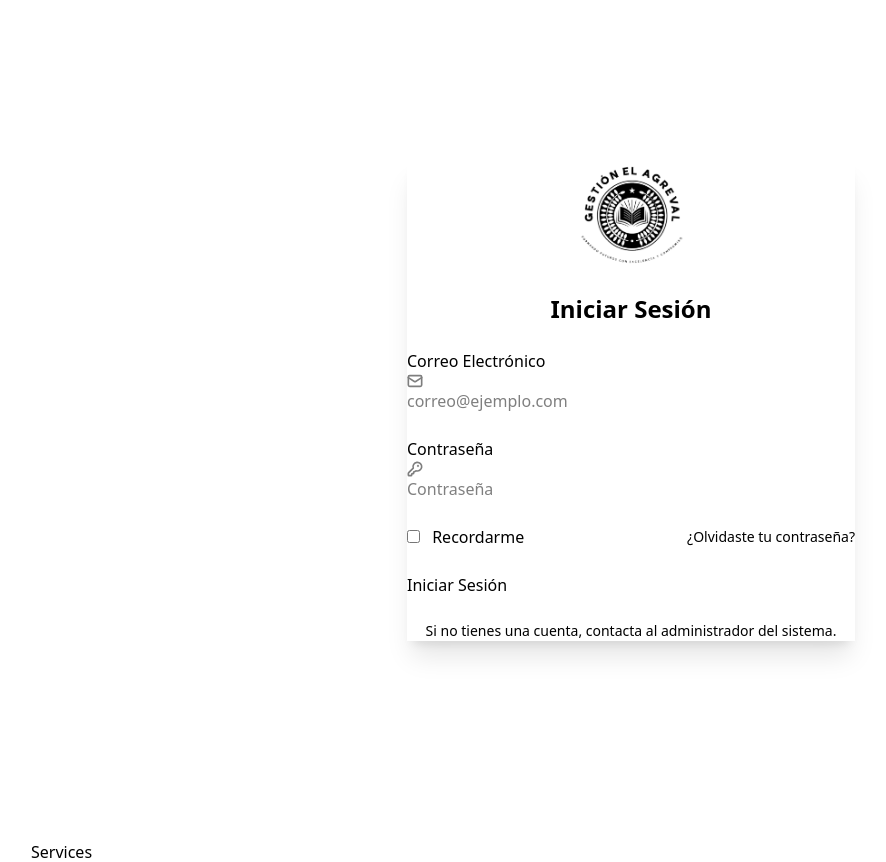
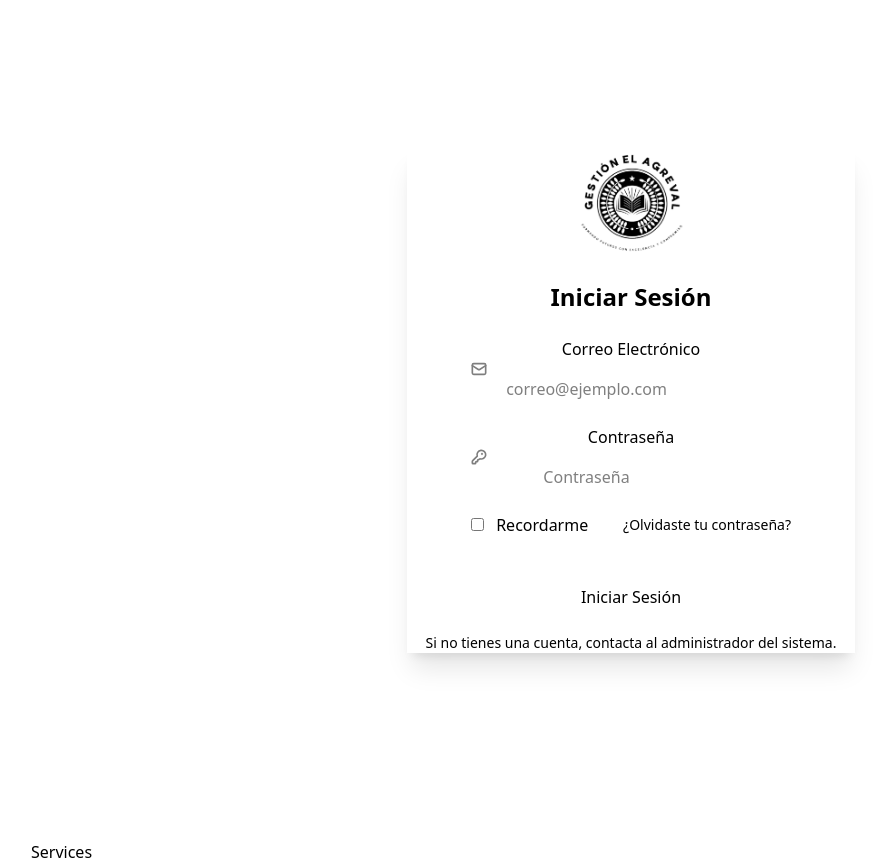
Before and after one commit to Mrfalcon4444/el_agreval, a PHP site: page /login.php in a window 1280 px wide. Shown: the top 862 px of the page, without its empty margins (9-895 px from the left). Run offline with PHP 8.4, Linux system fonts and the light colour scheme; some libraries are stand-ins or nearby versions.

Commit message:
centrado de login

```diff
--- a/login.php
+++ b/login.php
@@ -28,9 +28,9 @@ include 'includes/header.php';
       </div>
       <?php endif; ?>
 
-      <form action="auth/procesar_login.php" method="POST" class="space-y-6">
-        <div class="form-control w-full">
-          <label class="label">
+      <form action="auth/procesar_login.php" method="POST" class="space-y-6 flex flex-col items-center">
+        <div class="form-control w-full max-w-xs">
+          <label class="label flex justify-center">
             <span class="label-text">Correo Electrónico</span>
           </label>
           <label class="input validator">
@@ -40,15 +40,14 @@ include 'includes/header.php';
                 <path d="m22 7-8.97 5.7a1.94 1.94 0 0 1-2.06 0L2 7"></path>
               </g>
             </svg>
-            <input type="email" name="correo" placeholder="correo@ejemplo.com" required class="grow"/>
+            <input type="email" name="correo" placeholder="correo@ejemplo.com" required class="grow text-center"/>
           </label>
-          <div class="validator-hint hidden text-error text-sm mt-1">Ingrese un correo electrónico válido</div>
+          <div class="validator-hint hidden text-error text-sm mt-1 text-center">Ingrese un correo electrónico válido</div>
         </div>
 
-        <div class="form-control w-full">
-          <label class="label">
-            <span class="label-text">Contraseña </span>
-            <br>
+        <div class="form-control w-full max-w-xs">
+          <label class="label flex justify-center">
+            <span class="label-text">Contraseña</span>
           </label>
           <label class="input validator">
             <svg class="h-[1em] opacity-50" xmlns="http://www.w3.org/2000/svg" viewBox="0 0 24 24">
@@ -57,11 +56,11 @@ include 'includes/header.php';
                 <circle cx="16.5" cy="7.5" r=".5" fill="currentColor"></circle>
               </g>
             </svg>
-            <input type="password" name="contraseña" required placeholder="Contraseña" />
+            <input type="password" name="contraseña" required placeholder="Contraseña" class="text-center" />
           </label>
         </div>
 
-        <div class="flex justify-between items-center">
+        <div class="flex justify-between items-center w-full max-w-xs">
           <label class="label cursor-pointer">
             <input type="checkbox" name="remember" class="checkbox checkbox-primary mr-2" />
             <span class="label-text">Recordarme</span>
@@ -69,8 +68,8 @@ include 'includes/header.php';
           <a href="recuperar_password.php" class="text-sm text-primary hover:underline">¿Olvidaste tu contraseña?</a>
         </div>
 
-        <div class="form-control mt-6">
-          <button type="submit" class="btn btn-primary">Iniciar Sesión</button>
+        <div class="form-control mt-6 w-full max-w-xs">
+          <button type="submit" class="btn btn-primary mx-auto w-full">Iniciar Sesión</button>
         </div>
       </form>
 
```
